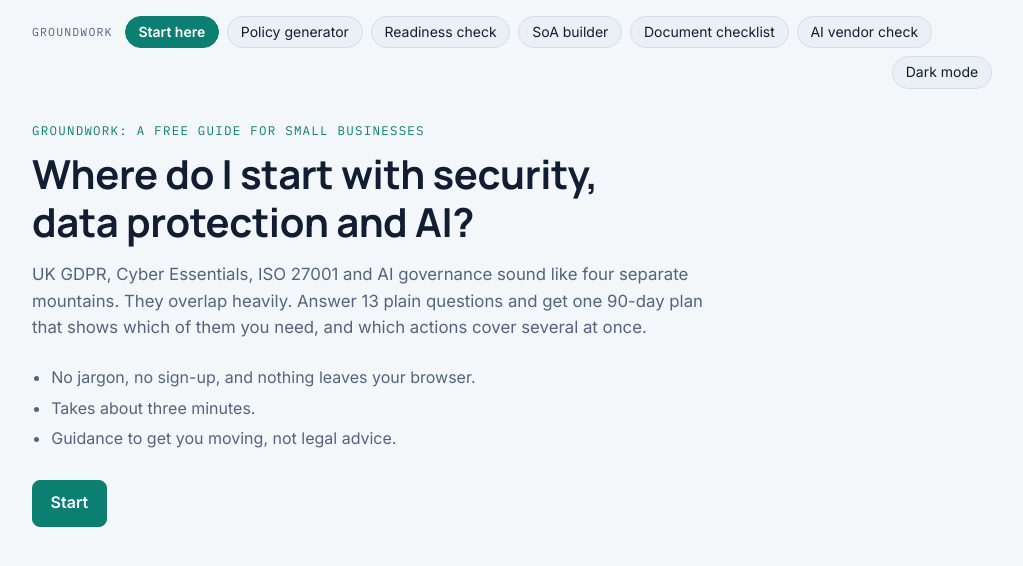
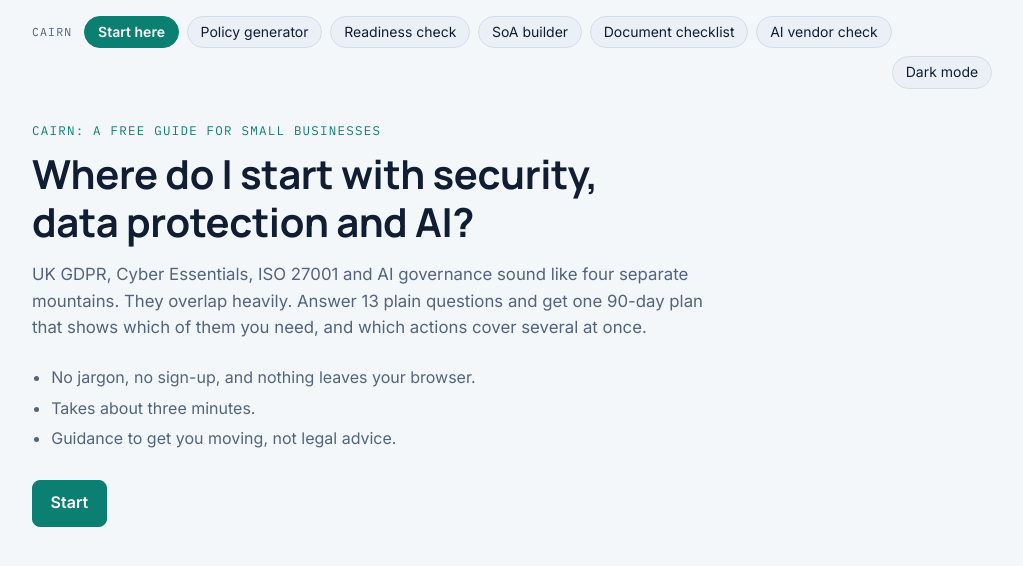
Before and after one commit to Ololade18/GRC-Check, a React (Vite) app: page / in a window 1280 px wide. Shown: the top 566 px of the page, without its empty margins (128-1151 px from the left). Built offline with nearby package versions, Linux system fonts and the light colour scheme.

Commit message:
Add files via upload

```diff
--- a/index.html
+++ b/index.html
@@ -3,7 +3,7 @@
   <head>
     <meta charset="utf-8" />
     <meta name="viewport" content="width=device-width, initial-scale=1, viewport-fit=cover" />
-    <title>Groundwork | GRC for small businesses</title>
+    <title>Cairn | Plain-English GRC for small businesses</title>
     <meta name="description" content="A free plain-English guide to UK GDPR, Cyber Essentials, ISO 27001 and AI governance. Answer a few questions and get a 90-day plan. Nothing leaves your browser." />
     <link rel="preconnect" href="https://fonts.googleapis.com" />
     <link rel="preconnect" href="https://fonts.gstatic.com" crossorigin />
--- a/package.json
+++ b/package.json
@@ -1,5 +1,5 @@
 {
-  "name": "groundwork",
+  "name": "cairn",
   "private": true,
   "version": "0.1.0",
   "type": "module",
--- a/public/ai-vendor.html
+++ b/public/ai-vendor.html
@@ -200,7 +200,7 @@ input:focus-visible, select:focus-visible, textarea:focus-visible { outline: 2px
 </style>
 
 <div class="wrap">
-  <nav class="nav" aria-label="Groundwork tools"><span class="lbl">GROUNDWORK</span><a href="/">Start here</a><a href="/#policies">Policy generator</a><a href="/readiness-check">Readiness check</a><a href="/soa-builder">SoA builder</a><a href="/documents">Document checklist</a><a href="/ai-vendor" aria-current="page">AI vendor check</a><button type="button" class="tt" id="themeBtn">Light mode</button></nav>
+  <nav class="nav" aria-label="Cairn tools"><span class="lbl">CAIRN</span><a href="/">Start here</a><a href="/#policies">Policy generator</a><a href="/readiness-check">Readiness check</a><a href="/soa-builder">SoA builder</a><a href="/documents">Document checklist</a><a href="/ai-vendor" aria-current="page">AI vendor check</a><button type="button" class="tt" id="themeBtn">Light mode</button></nav>
 <script>
 (function () {
   var KEY = 'grc-theme', root = document.documentElement, btn = document.getElementById('themeBtn');
--- a/public/documents.html
+++ b/public/documents.html
@@ -185,7 +185,7 @@ input:focus-visible, select:focus-visible, textarea:focus-visible { outline: 2px
 </style>
 
 <div class="wrap">
-  <nav class="nav" aria-label="Groundwork tools"><span class="lbl">GROUNDWORK</span><a href="/">Start here</a><a href="/#policies">Policy generator</a><a href="/readiness-check">Readiness check</a><a href="/soa-builder">SoA builder</a><a href="/documents" aria-current="page">Document checklist</a><a href="/ai-vendor">AI vendor check</a><button type="button" class="tt" id="themeBtn">Light mode</button></nav>
+  <nav class="nav" aria-label="Cairn tools"><span class="lbl">CAIRN</span><a href="/">Start here</a><a href="/#policies">Policy generator</a><a href="/readiness-check">Readiness check</a><a href="/soa-builder">SoA builder</a><a href="/documents" aria-current="page">Document checklist</a><a href="/ai-vendor">AI vendor check</a><button type="button" class="tt" id="themeBtn">Light mode</button></nav>
 <script>
 (function () {
   var KEY = 'grc-theme', root = document.documentElement, btn = document.getElementById('themeBtn');
--- a/public/readiness-check.html
+++ b/public/readiness-check.html
@@ -200,7 +200,7 @@ textarea#fallback { width: 100%; min-height: 8rem; margin-top: .75rem; backgroun
 </style>
 
 <div class="wrap">
-  <nav class="nav" aria-label="Groundwork tools"><span class="lbl">GROUNDWORK</span><a href="/">Start here</a><a href="/#policies">Policy generator</a><a href="/readiness-check" aria-current="page">Readiness check</a><a href="/soa-builder">SoA builder</a><a href="/documents">Document checklist</a><a href="/ai-vendor">AI vendor check</a><button type="button" class="tt" id="themeBtn">Light mode</button></nav>
+  <nav class="nav" aria-label="Cairn tools"><span class="lbl">CAIRN</span><a href="/">Start here</a><a href="/#policies">Policy generator</a><a href="/readiness-check" aria-current="page">Readiness check</a><a href="/soa-builder">SoA builder</a><a href="/documents">Document checklist</a><a href="/ai-vendor">AI vendor check</a><button type="button" class="tt" id="themeBtn">Light mode</button></nav>
 <script>
 (function () {
   var KEY = 'grc-theme', root = document.documentElement, btn = document.getElementById('themeBtn');
--- a/public/soa-builder.html
+++ b/public/soa-builder.html
@@ -176,7 +176,7 @@ input:focus-visible, select:focus-visible, textarea:focus-visible { outline: 2px
 </style>
 
 <div class="wrap">
-  <nav class="nav" aria-label="Groundwork tools"><span class="lbl">GROUNDWORK</span><a href="/">Start here</a><a href="/#policies">Policy generator</a><a href="/readiness-check">Readiness check</a><a href="/soa-builder" aria-current="page">SoA builder</a><a href="/documents">Document checklist</a><a href="/ai-vendor">AI vendor check</a><button type="button" class="tt" id="themeBtn">Light mode</button></nav>
+  <nav class="nav" aria-label="Cairn tools"><span class="lbl">CAIRN</span><a href="/">Start here</a><a href="/#policies">Policy generator</a><a href="/readiness-check">Readiness check</a><a href="/soa-builder" aria-current="page">SoA builder</a><a href="/documents">Document checklist</a><a href="/ai-vendor">AI vendor check</a><button type="button" class="tt" id="themeBtn">Light mode</button></nav>
 <script>
 (function () {
   var KEY = 'grc-theme', root = document.documentElement, btn = document.getElementById('themeBtn');
--- a/src/App.jsx
+++ b/src/App.jsx
@@ -82,8 +82,8 @@ function Nav({ theme, onTheme, page }) {
     ['/ai-vendor', 'AI vendor check'],
   ];
   return (
-    <nav className="nav" aria-label="Groundwork tools">
-      <span className="lbl">GROUNDWORK</span>
+    <nav className="nav" aria-label="Cairn tools">
+      <span className="lbl">CAIRN</span>
       <a href="/" aria-current={page === 'start' ? 'page' : undefined}>
         Start here
       </a>
@@ -105,7 +105,7 @@ function Nav({ theme, onTheme, page }) {
 function Intro({ onStart, hasAnswers, onResume }) {
   return (
     <section className="intro">
-      <p className="kicker">Groundwork: a free guide for small businesses</p>
+      <p className="kicker">Cairn: a free guide for small businesses</p>
       <h1>Where do I start with security, data protection and AI?</h1>
       <p className="lede">
         UK GDPR, Cyber Essentials, ISO 27001 and AI governance sound like four separate mountains. They overlap heavily.
```
Also changed, not shown: 1 other file (tests, documents, lock files or other folders).
